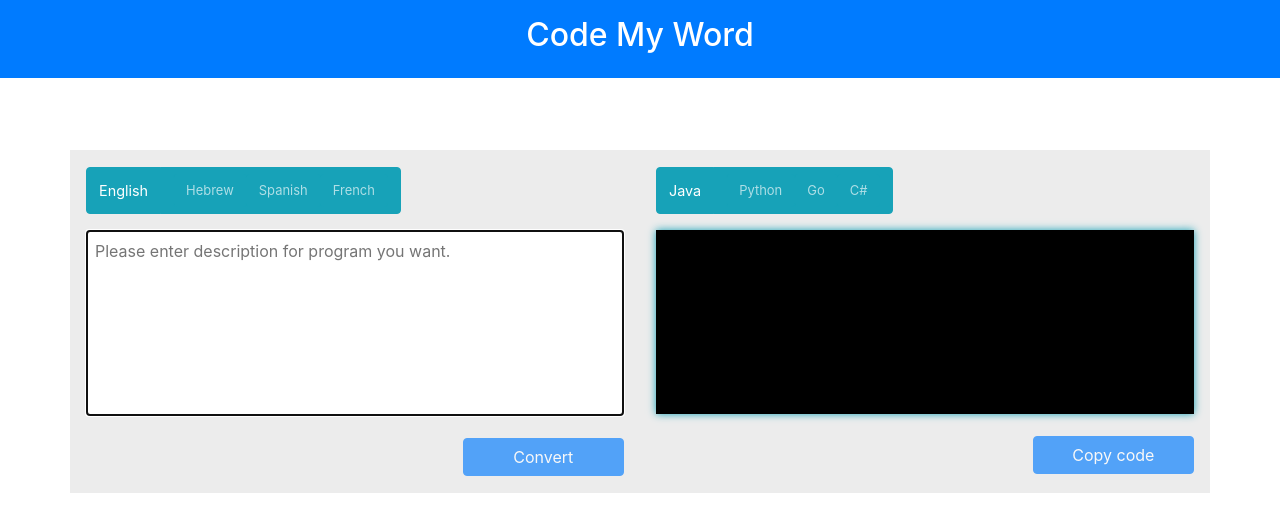
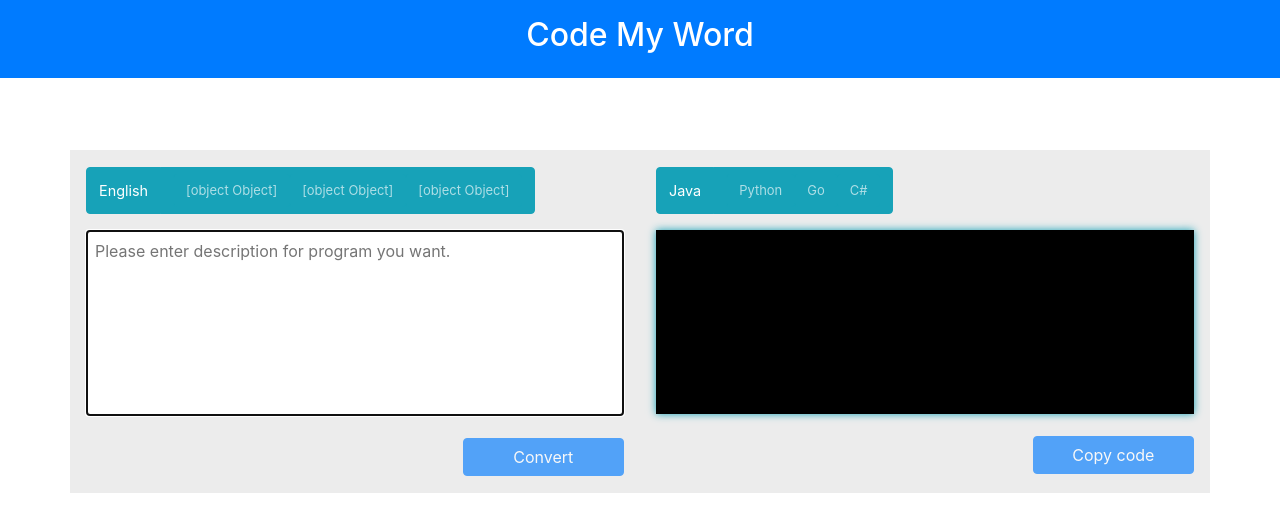
Before and after one commit to yifatBi/translatore, an Angular app: page / in a window 1280 px wide. Shown: the top 532 px of the page. Built offline with nearby package versions, Linux system fonts and the light colour scheme.

Commit message:
do first step for language translation

```diff
--- a/src/app/app.component.ts
+++ b/src/app/app.component.ts
@@ -18,8 +18,9 @@ export class AppComponent {
     private http: HttpClient) {}
   translateResult;
   text = '';
+  langCode='en';
   codeFutureList = ['Python', 'Go', 'C#'];
-  speakFutureList = ['Hebrew', 'Spanish', 'French'];
+  speakFutureList = [{label:'Hebrew',val:'iw'}, {label:'Spanish',val:'es'}, {label:'French',val:'fr'}];
   tooltipMsg = 'Those languages are not supported yet';
   loader = false;
   copyInputMessage(inputElement) {
@@ -27,6 +28,13 @@ export class AppComponent {
     inputElement.select();
     document.execCommand('copy');
     inputElement.disabled = true;
+  }
+  translateText(){
+      this.http.get('https://translation.googleapis.com/language/translate/v2/?q=`${this.text}`&source=`${this.langCode}`&target=en&key=YOUR_API_KEY_HERE').subscribe( ({data}) => {
+      this.englishText = data.translations.translatedText;
+    }, error1 => {
+      alert('Sorry something went wrong with translation:(');
+    });
   }
   submitFunction(text) {
     this.loader = true;
```
